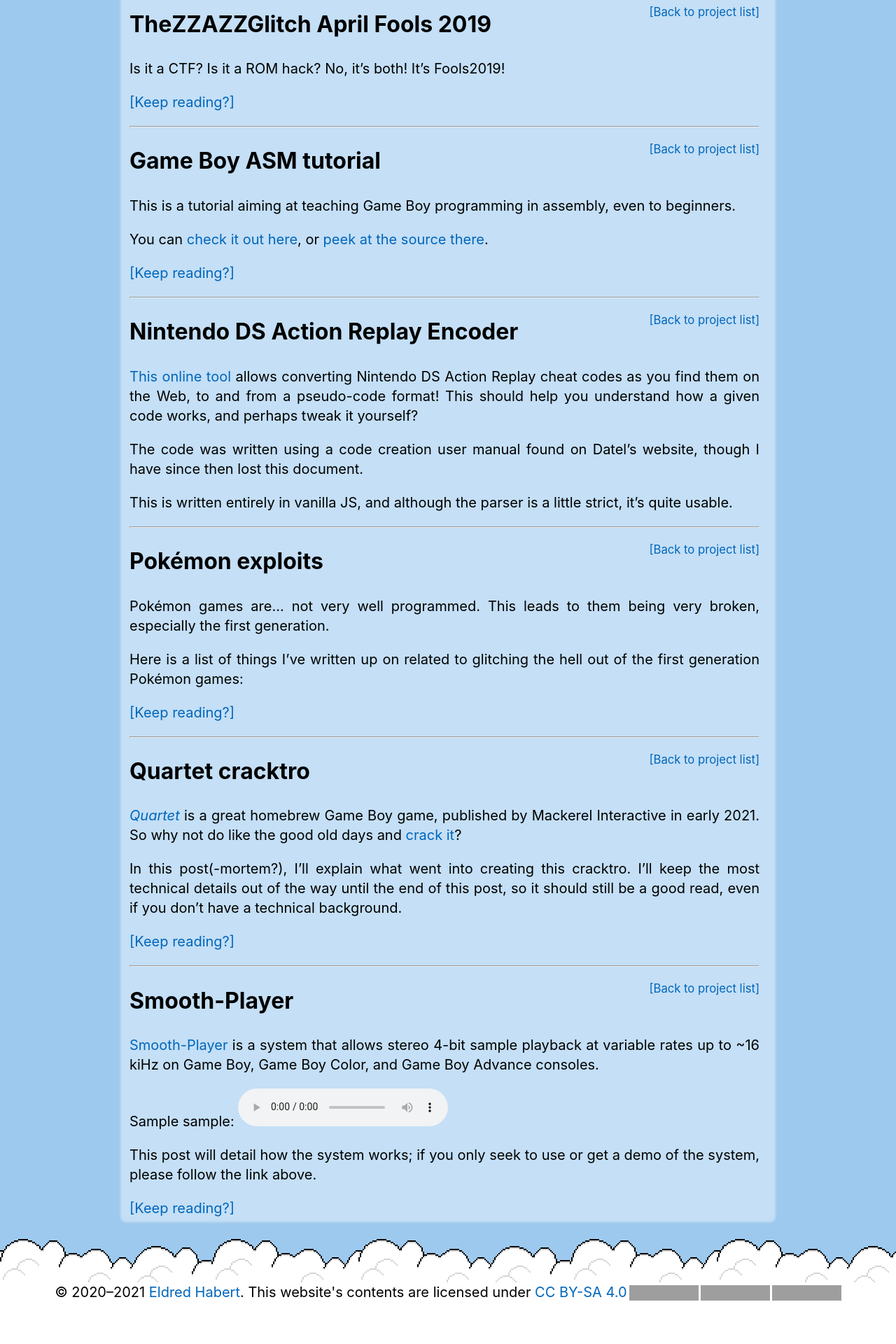
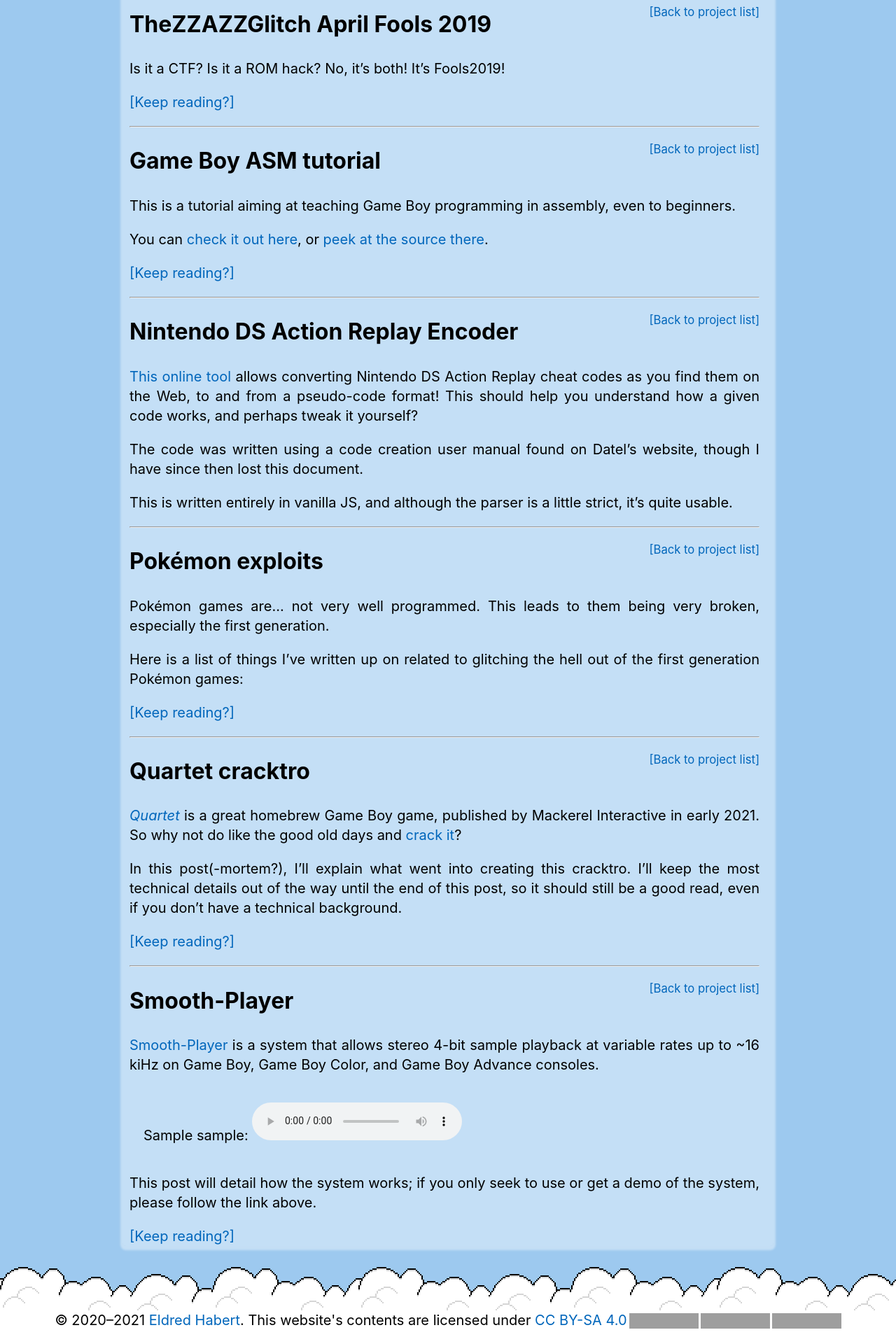
Before and after one commit to ISSOtm/issotm.github.io, a Jekyll site: the page built from _pages/index.md, in a window 1280 px wide. Shown: the part 1350-3270 px from the top of the page at 70% size. Built offline with Jekyll 4.4.1, drawn with Linux system fonts in a browser that asks for light colours; some web fonts are replaced; grey boxes are pictures that could not be loaded.

Commit message:
Ensure wide margins around figures
And offset them

```diff
--- a/css/default.scss
+++ b/css/default.scss
@@ -276,6 +276,7 @@
 	// Avoid figure contents being larger than the text container
 	figure {
 		max-width: 100%;
+		margin: 2em 1em;
 
 		> * {
 			max-width: 100%;
```
